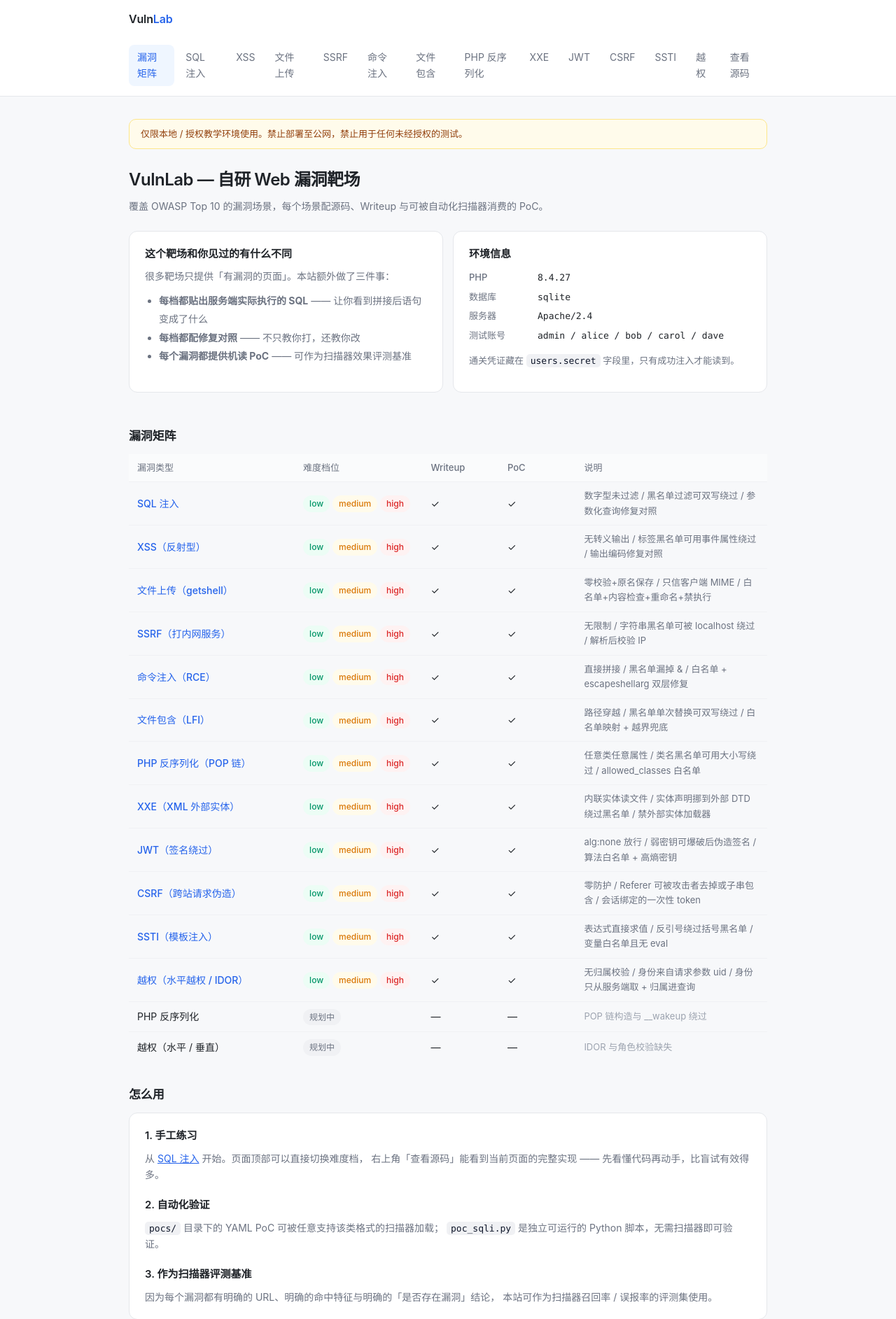
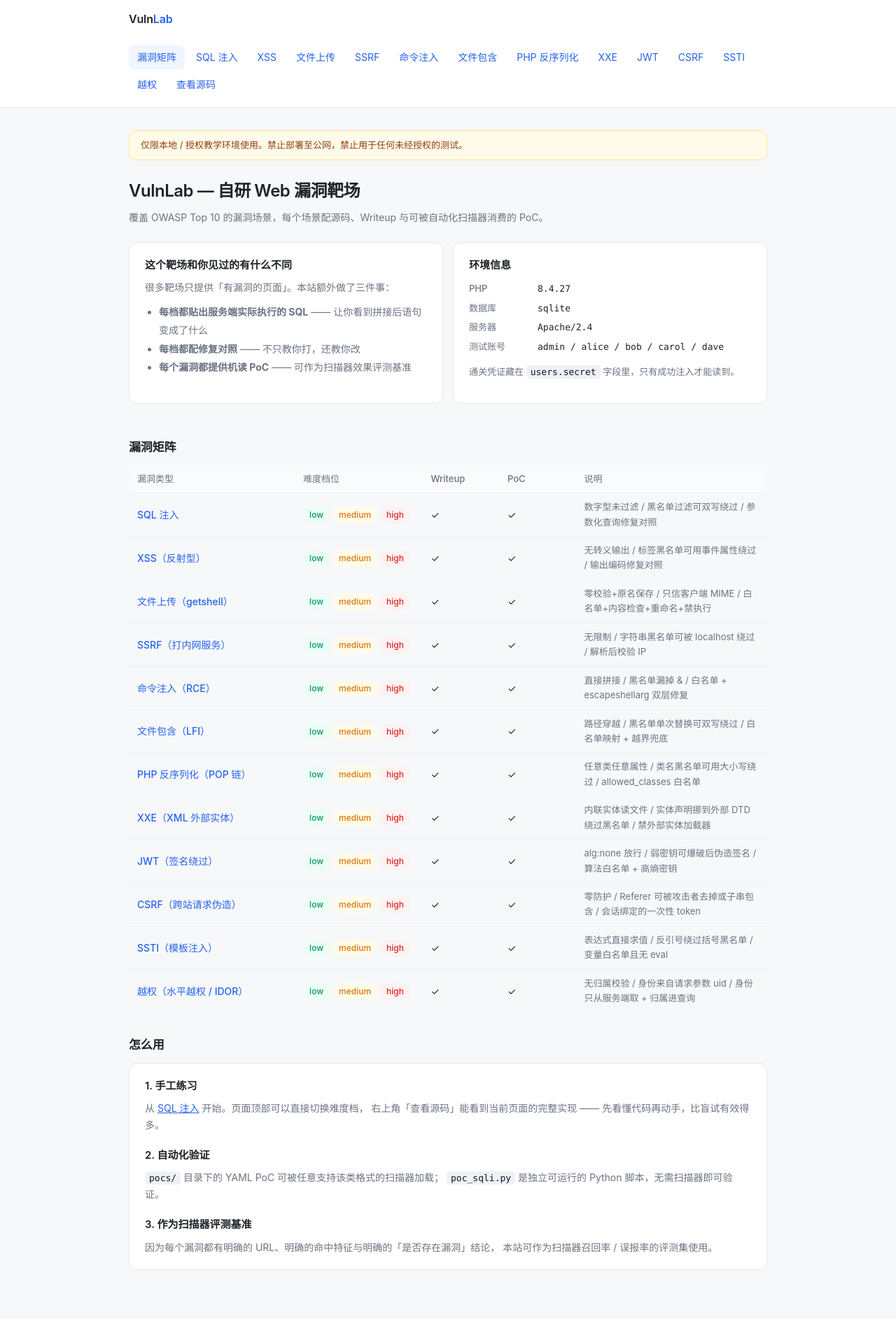
Before and after one commit to hediwen831-star/vulnlab, a PHP site: page / in a window 1280 px wide. Shown: the top 1885 px of the page at 70% size. Run offline with PHP 8.4, Linux system fonts and the light colour scheme.

Commit message:
docs: 补首页与三档对比截图 + 修首页矩阵的两行陈年占位

```diff
--- a/html/index.php
+++ b/html/index.php
@@ -176,20 +176,6 @@ $matrix = [
         <td style="color:var(--muted);font-size:13px"><?= htmlspecialchars($item['note']) ?></td>
       </tr>
     <?php endforeach; ?>
-    <tr>
-      <td>PHP 反序列化</td>
-      <td><span class="tag">规划中</span></td>
-      <td>&mdash;</td>
-      <td>&mdash;</td>
-      <td style="color:var(--dim);font-size:13px">POP 链构造与 __wakeup 绕过</td>
-    </tr>
-    <tr>
-      <td>越权（水平 / 垂直）</td>
-      <td><span class="tag">规划中</span></td>
-      <td>&mdash;</td>
-      <td>&mdash;</td>
-      <td style="color:var(--dim);font-size:13px">IDOR 与角色校验缺失</td>
-    </tr>
   </tbody>
 </table>
 
--- a/html/lib/layout.php
+++ b/html/lib/layout.php
@@ -78,8 +78,12 @@ header.site{background:var(--card);border-bottom:1px solid var(--line);padding:1
 header.site .wrap{padding:0 24px;display:flex;align-items:center;gap:24px;flex-wrap:wrap}
 .brand{font-weight:600;font-size:16px;letter-spacing:-.01em;text-decoration:none;color:var(--text)}
 .brand span{color:var(--accent)}
-nav.top{display:flex;gap:4px;font-size:14px}
+nav.top{display:flex;flex-wrap:wrap;gap:4px;font-size:14px}
 nav.top a{
+  /* 12 个场景之后导航项变多了。不加这两条的话 flex 会把每个标签压窄，
+     于是「SQL 注入」被拆成「SQL 注 / 入」、「越权」被拆成竖排两个字 ——
+     看起来像排版坏了。允许整项换行才是想要的效果。 */
+  white-space:nowrap;flex-shrink:0
   color:var(--muted);text-decoration:none;padding:6px 12px;
   border-radius:8px;transition:background .12s,color .12s
 }
@@ -134,7 +138,10 @@ button.ghost:hover{background:var(--line-soft);color:var(--text)}
 .links{display:flex;gap:8px;flex-wrap:wrap;margin-top:12px}
 .links a{
   font-size:13px;text-decoration:none;padding:6px 12px;border-radius:8px;
-  border:1px solid var(--line);background:#fff;color:var(--muted)
+  border:1px solid var(--line);background:#fff;color:var(--muted);
+  /* 导航项不允许被压窄：flex 默认会 shrink，导致「SQL 注入」被拆成两行。
+     12 个场景的导航在 1280 宽下本来就该自然换行，而不是把每个标签挤成竖排。 */
+  white-space:nowrap;flex-shrink:0
 }
 .links a:hover{border-color:var(--accent);color:var(--accent);background:var(--accent-soft)}
 .links a.cur{border-color:var(--accent);background:var(--accent-soft);color:var(--accent);font-weight:500}
```
Also changed, not shown: README.md, 4 other files.
